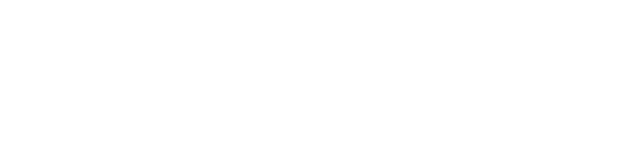
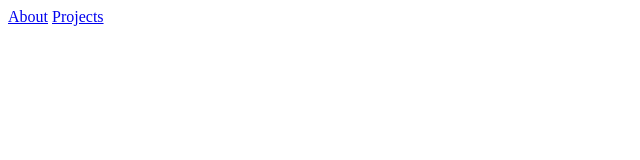
Before and after one commit to lizvmitchell/site, a plain HTML site: page index.html in a window 1280 px wide. Shown: the whole page, without its empty margins (0-640 px from the left). Drawn offline with Linux system fonts and the light colour scheme.

Commit message:
in progress: navigation

```diff
--- a/index.html
+++ b/index.html
@@ -4,6 +4,11 @@
 
   </head>
   <body>
-
+    <header>
+      <nav>
+        <a href='#'>About</a>
+        <a href='#'>Projects</a>
+      </nav>
+    </header>
   </body>
 </html>
```
